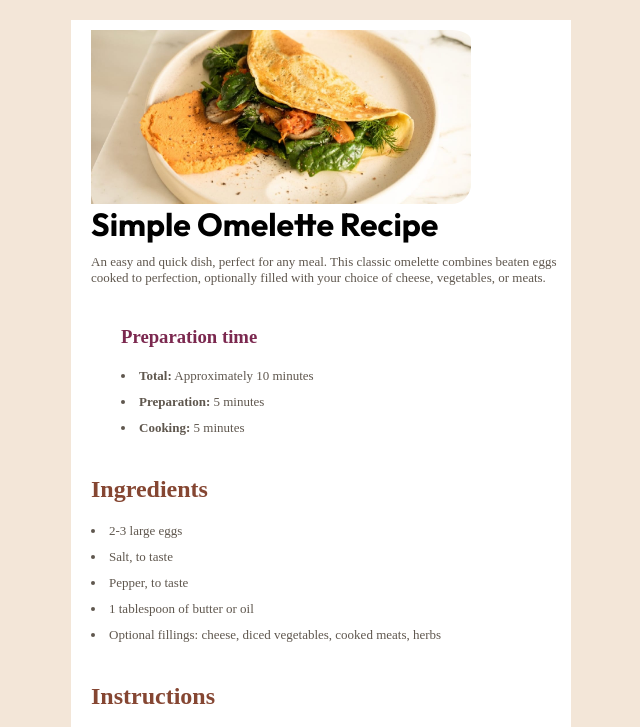
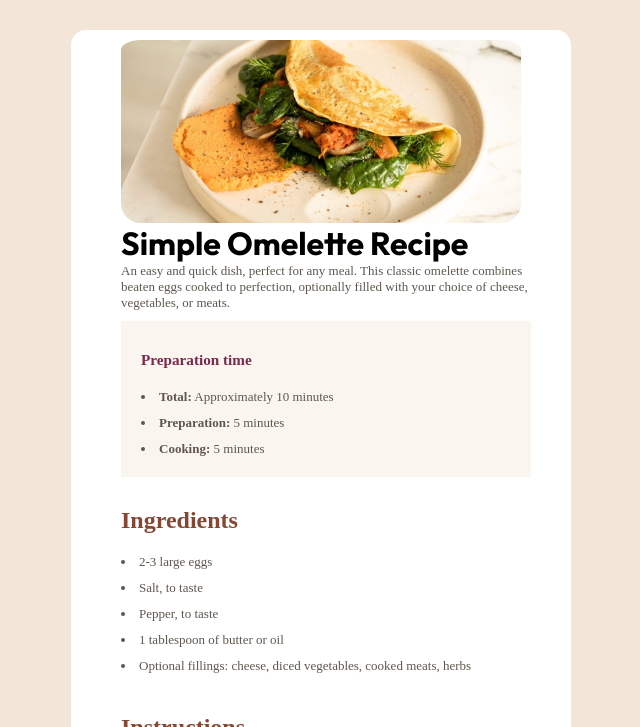
Before and after one commit to rehmali/recipie-page, a plain HTML site: page index.html in a window 1280 px wide. Shown: the top 727 px of the page, without its empty margins (319-959 px from the left). Drawn offline with Linux system fonts and the light colour scheme.

Commit message:
Project Completed

```diff
--- a/index.html
+++ b/index.html
@@ -15,19 +15,22 @@
 
   <main class="main">
       <div class="container">
-        <img src="./assets/images/image-omelette.jpeg" alt="Food">
-        <h1> Simple Omelette Recipe</h1>
+        <img src="./assets/images/image-omelette.jpeg" alt="Omelette" class="image">
+        <h1 class="main-heading heading"> Simple Omelette Recipe</h1>
 
  <p class="text-intro text"> An easy and quick dish, perfect for any meal. This classic omelette combines beaten eggs cooked
   to perfection, optionally filled with your choice of cheese, vegetables, or meats.</p>
+<section class="preparations text">
 
-  <h3 class="rose-text pad-bot"> Preparation time</h3>
-<ol class="prep-time">
-  <li class="text prep-text"><b> Total:</b> Approximately 10 minutes</li>
-  <li class="text prep-text"><b> Preparation:</b> 5 minutes</li>
-  <li class="text prep-text"><b> Cooking:</b> 5 minutes</li>
-</ol>
+    <h3 class="rose-text pad-bot"> Preparation time</h3>
 
+    <ol>
+      <li class="text "><b> Total:</b> Approximately 10 minutes</li>
+      <li class="text "><b> Preparation:</b> 5 minutes</li>
+      <li class="text "><b> Cooking:</b> 5 minutes</li>
+    </ol>
+
+  </section>
   <h2 class="heading pad-bot">Ingredients </h2>
  <ol>
  <li class="text"> 2-3 large eggs</li>
--- a/style.css
+++ b/style.css
@@ -19,43 +19,50 @@
 body{
     background-color:hsl(30, 54%, 90%);
 }
-img {
+/* Setting Omellete Image */
+.image {
     display: block;
     width:400px;
     padding-top: 10px;
     border-radius:20px;
-    padding-left:20px;
 }
+/* This Section contains all data */
 .container {
     width:500px;
     background-color:#ffffff;
-    margin:0px auto;
-    margin-top:20px;
+    margin:30px auto;
+    border-radius: 15px;
+    padding-left: 50px;
+}
+
+/* Formatting All text */
+.text {
+    font-size: 13px;
+    padding-bottom: 10px;
+    color:hsl(30, 10%, 34%);
+    margin-right:20px;
+}
+
+/* Formatting for All Recipe Headings */
+.heading{
+
+    color: hsl(14, 45%, 36%);
 }
 /* Intro Heading */
-h1{
-    padding-left: 20px;
-    padding-bottom:10px;
+.main-heading{
     font-family: outfit;
+    color:#000000;
 }
-.text {
-    font-size: 13px;
-    padding-left:20px;
-    padding-bottom: 10px;
-    color:hsl(30, 10%, 34%);
-}
-.heading{
-    /*  */
-    color: hsl(14, 45%, 36%);
+/* Styling Preparation Time of Recipe */
+.preparations {
+    background-color:hsl(30, 54%, 96%);
+    margin-right:40px;
     padding-left:20px;
 }
 .rose-text {
     color:hsl(332, 51%, 32%);
-    padding-left: 50px;
 }
-.prep-text {
-    padding-left:50px;
-}
+/* Formatting Orderd Lists , see list-style-position:inside which is necessary to keep styles inside div */
 ol {
     list-style-position: inside;
     list-style-type: disc;
@@ -71,6 +78,7 @@ ol {
     padding-top:30px;
 }
 
+/* Formatting Last Section of Tables */
 table,tr,td{
     border-bottom:1px solid hsl(30, 18%, 87%);
     border-collapse: collapse;
@@ -78,14 +86,16 @@ table,tr,td{
 tr , td {
     width:400px;
 }
+td {
+    padding-top: 10px;
+}
 
-.food {
-    padding-left:50px;
+.food,.amount {
+    /* padding-left:50px; */
     padding-bottom: 20px;
 }
-
+/* Formatting Amount Separate as it has different color */
 .amount {
     color: hsl(14, 45%, 36%);
     font-weight: bolder;
-    padding-bottom: 20px;
 }
```
